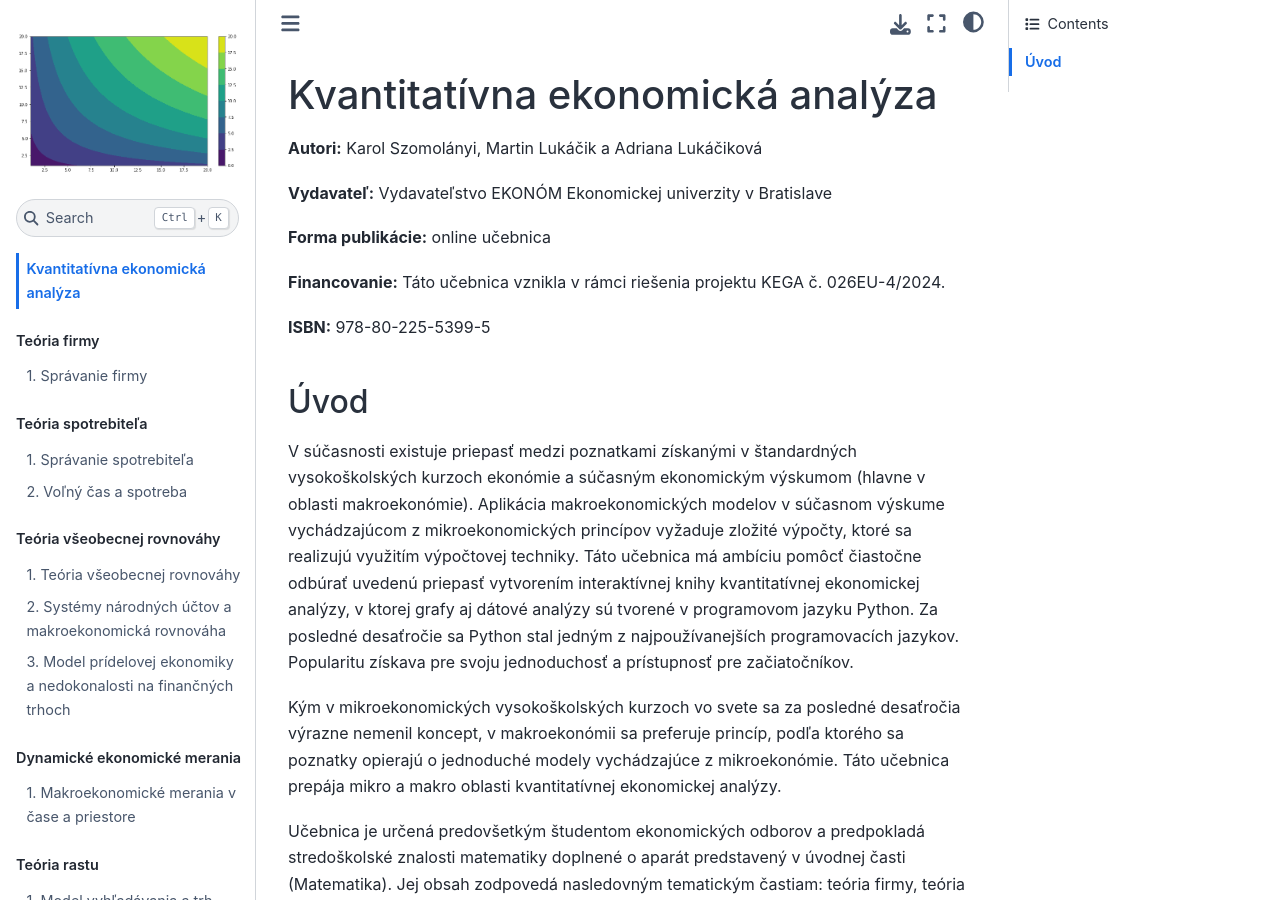
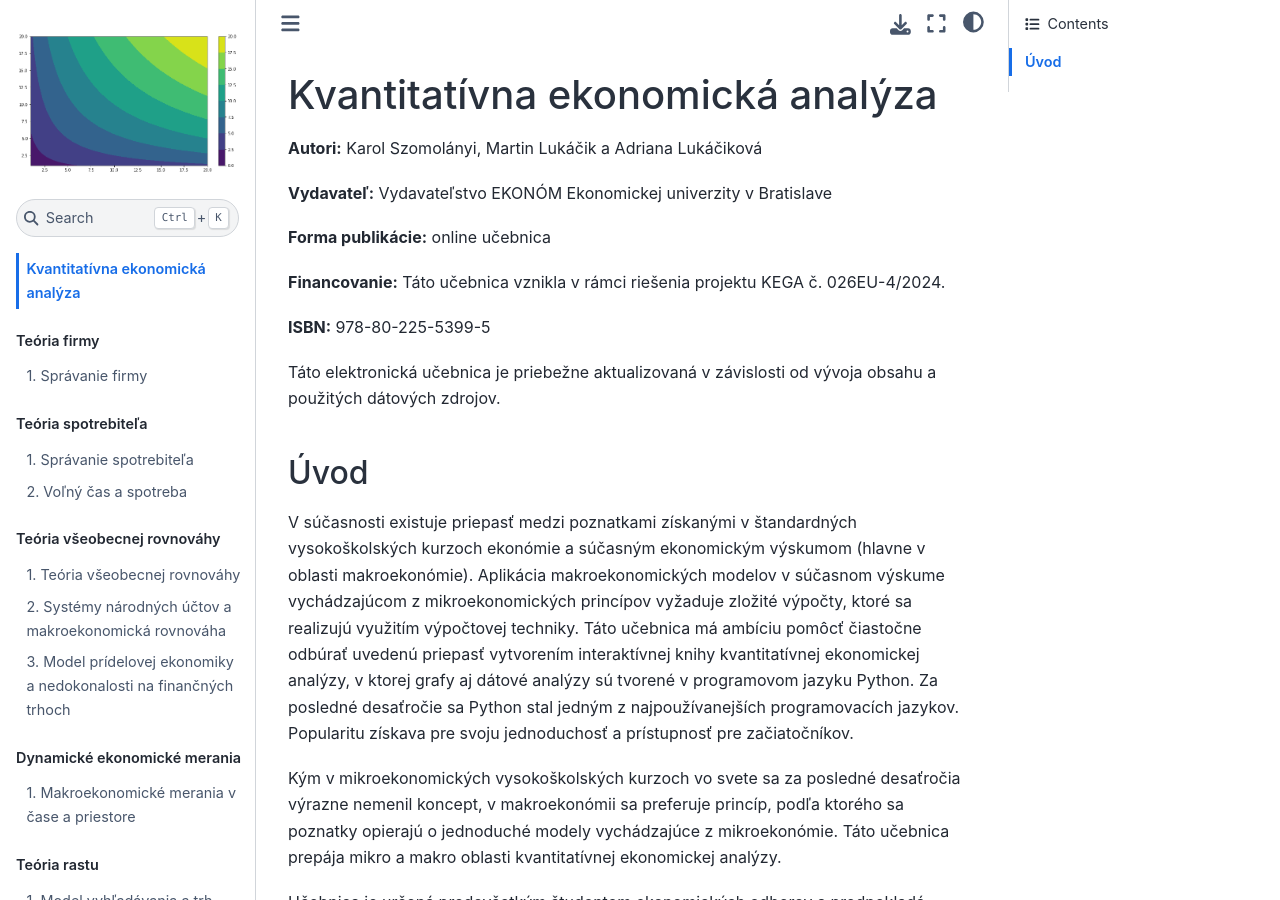
Before and after one commit to karolszomolanyi/Kvantitativna_ekonomicka_analyza, a Jupyter Book: the page built from Uvod.md, in a window 1280 px wide and 900 px high. Built offline with Jupyter Book 1.0.4 settings and Sphinx 7.4.7 and the Sphinx Book theme 1.1.4, drawn with Linux system fonts in a browser that asks for light colours; pages that are not in the unit, such as notebooks, are missing from menus; cross-references to code outside the pages are shown as plain code.

Commit message:
Update Uvod.md with ongoing update note
Added a note about the ongoing updates to the electronic textbook based on content development and data sources.

```diff
--- a/Uvod.md
+++ b/Uvod.md
@@ -9,6 +9,8 @@
 **Financovanie:** Táto učebnica vznikla v rámci riešenia projektu KEGA č. 026EU-4/2024.
 
 **ISBN:** 978-80-225-5399-5
+
+Táto elektronická učebnica je priebežne aktualizovaná v závislosti od vývoja obsahu a použitých dátových zdrojov.
 
 ## Úvod
 
```
